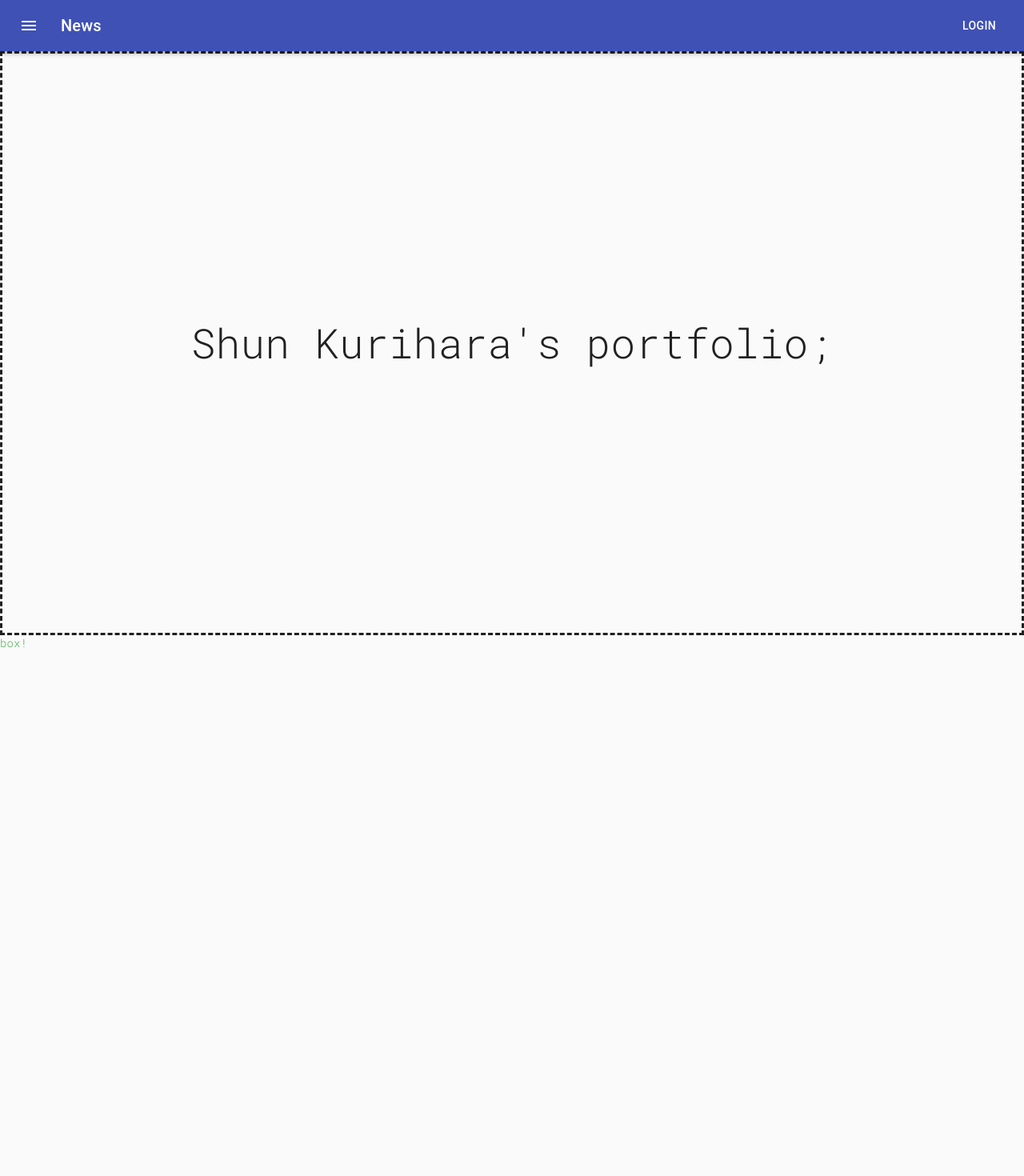
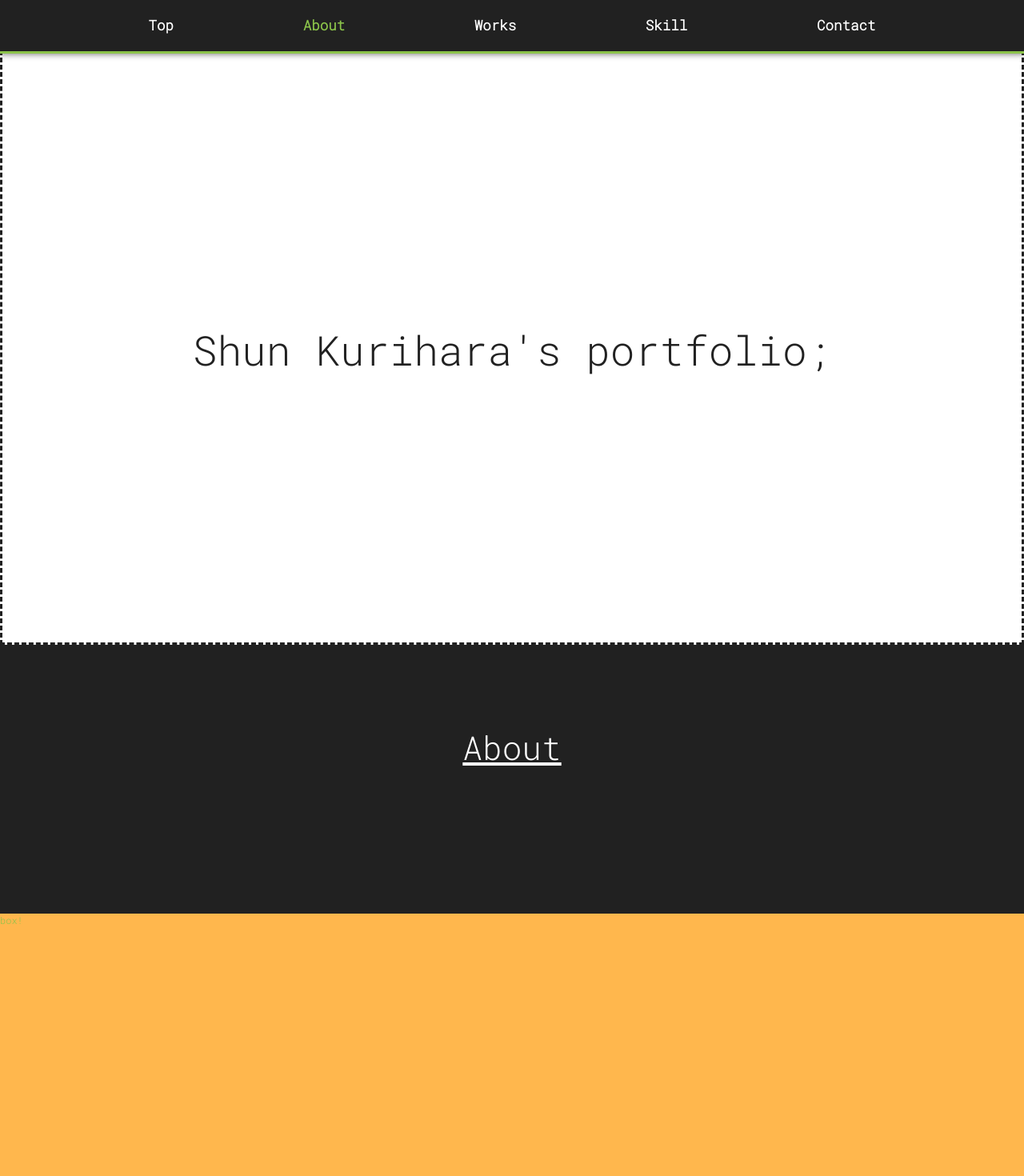
Before and after one commit to kuri-Maron/portfolio, a React (Create React App) app: page / in a window 1280 px wide. Shown: the top 1470 px of the page at 80% size. Before the commit the page ends 814 px from the top, so only its background shows below. Built offline with nearby package versions, Linux system fonts and the light colour scheme.

Commit message:
add: appbar 枠組みは完成。要修正（アクティブ状態の管理がしたい）

```diff
--- a/src/App.js
+++ b/src/App.js
@@ -1,15 +1,11 @@
-// import logo from "./logo.svg";
 import "./App.css";
-
+import withRoot from "./modules/withRoot";
 import React from "react";
 import { makeStyles } from "@material-ui/core/styles";
-import { AppBar, Toolbar, Box } from "@material-ui/core";
-import Typography from "@material-ui/core/Typography";
-import Button from "@material-ui/core/Button";
-import IconButton from "@material-ui/core/IconButton";
-import MenuIcon from "@material-ui/icons/Menu";
-import Top from "./components/Top";
-import CssBaseline from "@material-ui/core/CssBaseline";
+import { Box } from "@material-ui/core";
+import Top from "./modules/components/Top";
+import About from "./modules/components/About";
+import AppBar from "./modules/components/AppBar";
 
 const useStyles = makeStyles((theme) => ({
   root: {
@@ -17,52 +13,39 @@ const useStyles = makeStyles((theme) => ({
     // fontFamily: "Roboto Mono",
     fontFamily: "'Roboto Mono', monospace",
   },
-  menuButton: {
-    marginRight: theme.spacing(2),
-  },
-  title: {
-    flexGrow: 1,
-  },
 }));
-
-// const bgcColor = {
-//   // backgroundColor: "#ffff00",
-//   backgroundColor: "red",
-// };
 
 function App() {
   const classes = useStyles();
 
   return (
     <div className={classes.root}>
-      <CssBaseline />
-      {/* TODO: Appbarをコンポーネント抽出する */}
-      <AppBar position="static">
-        <Toolbar>
-          <IconButton
-            edge="start"
-            className={classes.menuButton}
-            color="inherit"
-            aria-label="menu"
-          >
-            <MenuIcon />
-          </IconButton>
-          <Typography variant="h6" className={classes.title}>
-            News
-          </Typography>
-          <Button color="inherit">Login</Button>
-        </Toolbar>
-      </AppBar>
-
+      <AppBar />
       {/* <Container style={bgcColor}> */}
       {/* <Container disableGutters mx={100} style={{ backgroundColor: "yellow" }}> */}
       <Top />
-      <Box color="success.main" bgcolor="primary.secondary">
+      {/* <Box color="primary" bgcolor="pink"> */}
+      <About />
+      <Box
+        id="tmpBox"
+        color="secondary.main"
+        bgcolor="warning.light"
+        height="1000px"
+      >
         box!
+      </Box>
+      <Box
+        id="tmpBox"
+        color="white"
+        bgcolor="info.light"
+        height="1000px"
+        my={3}
+      >
+        box2
       </Box>
       {/* </Container> */}
     </div>
   );
 }
 
-export default App;
+export default withRoot(App);
--- /dev/null
+++ b/src/modules/components/About.js
@@ -0,0 +1,37 @@
+import { Box } from "@material-ui/core";
+import React from "react";
+import { makeStyles } from "@material-ui/core/styles";
+import Typography from "@material-ui/core/Typography";
+
+const useStyles = makeStyles((theme) => ({
+  box: {
+    paddingTop: "13vh",
+    paddingBottom: "13vh",
+
+    display: "flex",
+    justifyContent: "center",
+  },
+  topic: {
+    textDecoration: "underline white",
+    marginBottom: "10vh",
+  },
+}));
+
+const About = () => {
+  const classes = useStyles();
+  return (
+    // <Box bgcolor="primary.main" color="white">
+    <Box
+      id="about"
+      bgcolor="primary.main"
+      color="white"
+      className={classes.box}
+    >
+      <Typography variant="h3" className={classes.topic}>
+        About
+      </Typography>
+    </Box>
+  );
+};
+
+export default About;
--- /dev/null
+++ b/src/modules/components/AppBar.js
@@ -0,0 +1,45 @@
+import React from "react";
+import { makeStyles } from "@material-ui/core/styles";
+import { AppBar, Toolbar, Link } from "@material-ui/core";
+// import Typography from "@material-ui/core/Typography";
+import { lightGreen } from "@material-ui/core/colors";
+
+const useStyles = makeStyles((theme) => ({
+  appBar: {
+    borderBottom: "solid",
+    borderBottomColor: lightGreen[500],
+  },
+  toolbar: {
+    // justifyContent: "space-between",
+    // justifyContent: "space-around",
+    justifyContent: "space-evenly",
+  },
+}));
+
+const CustomAppBar = () => {
+  const classes = useStyles();
+  return (
+    // TODO: Linkの遷移で位置がずれるのに対策するなら、toolbarと同じスタイル(自分でスタイル上書きしたほうが簡単)の空のdivを入れる
+    <AppBar position="fixed" color="primary" className={classes.appBar}>
+      <Toolbar className={classes.toolbar}>
+        <Link href="# " color="inherit" variant="h6">
+          Top
+        </Link>
+        <Link href="#about" color="secondary" variant="h6">
+          About
+        </Link>
+        <Link href="#tmpBox" color="inherit" variant="h6">
+          Works
+        </Link>
+        <Link href="#tmpBox" color="inherit" variant="h6">
+          Skill
+        </Link>
+        <Link href="#tmpBox" color="inherit" variant="h6">
+          Contact
+        </Link>
+      </Toolbar>
+    </AppBar>
+  );
+};
+
+export default CustomAppBar;
--- a/src/components/Top.css
+++ b/src/modules/components/Top.css
@@ -1,5 +1,7 @@
 .top {
-  /* height: 100vh; */
+  padding-top: 65px;
+  box-sizing: content-box;
+
   height: calc(100vh - 65px);
   border: double;
   display: flex;
@@ -9,7 +11,9 @@
 
 @media screen and (min-width: 600px) {
   .top {
-    /* height: 100vh; */
+    padding-top: 70px;
+    box-sizing: content-box;
+
     height: calc(100vh - 70px);
     border: dashed;
   }
--- a/src/components/Top.js
+++ b/src/modules/components/Top.js
@@ -2,7 +2,7 @@ import { Box } from "@material-ui/core";
 import React from "react";
 import "./Top.css";
 
-const top = () => {
+const Top = () => {
   return (
     <Box className="top">
       {/* TODO: バウンディングのアニメーションを実装する */}
@@ -11,4 +11,4 @@ const top = () => {
   );
 };
 
-export default top;
+export default Top;
--- /dev/null
+++ b/src/modules/theme.js
@@ -0,0 +1,48 @@
+import { createMuiTheme, responsiveFontSizes } from "@material-ui/core/styles";
+import { lightGreen, grey } from "@material-ui/core/colors";
+// import { green, grey, red } from "@material-ui/core/colors";
+// import { green, red } from "@material-ui/core/colors";
+
+const rawTheme = createMuiTheme({
+  palette: {
+    primary: {
+      // main: "#757575",
+      main: grey[900],
+    },
+    secondary: {
+      // main: "#ff3366",
+      main: lightGreen[500],
+    },
+  },
+  typography: {
+    fontFamily: "'Roboto Mono', monospace, sans-serif",
+    fontSize: 12,
+    fontWeightLight: 300, // Work Sans
+    fontWeightRegular: 400, // Work Sans
+    fontWeightMedium: 700, // Roboto Condensed
+    fontFamilySecondary: "'Roboto Condensed', 'Work Sans', sans-serif",
+  },
+});
+
+// const fontHeader = {
+//   color: rawTheme.palette.text.primary,
+//   fontWeight: rawTheme.typography.fontWeightMedium,
+//   fontFamily: rawTheme.typography.fontFamilySecondary,
+//   textTransform: "uppercase",
+// };
+
+const theme = {
+  ...rawTheme,
+  palette: {
+    ...rawTheme.palette,
+    background: {
+      placeholder: grey[200],
+    },
+  },
+  typography: {
+    ...rawTheme.typography,
+    // fontHeader,
+  },
+};
+
+export default responsiveFontSizes(theme);
--- /dev/null
+++ b/src/modules/withRoot.js
@@ -0,0 +1,17 @@
+import React from "react";
+import { ThemeProvider } from "@material-ui/core/styles";
+import CssBaseline from "@material-ui/core/CssBaseline";
+import theme from "./theme";
+
+export default function withRoot(Component) {
+  function WithRoot(props) {
+    return (
+      <ThemeProvider theme={theme}>
+        <CssBaseline />
+        <Component {...props} />
+      </ThemeProvider>
+    );
+  }
+
+  return WithRoot;
+}
```
Also changed, not shown: src/App.css (+0 -39 lines), src/index.js (+6 -6 lines), src/modules/darkBox.js (added, +10 -0 lines).
